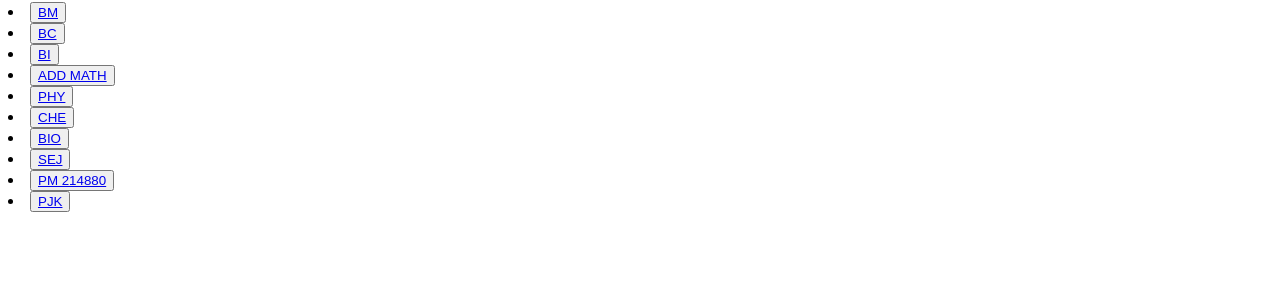
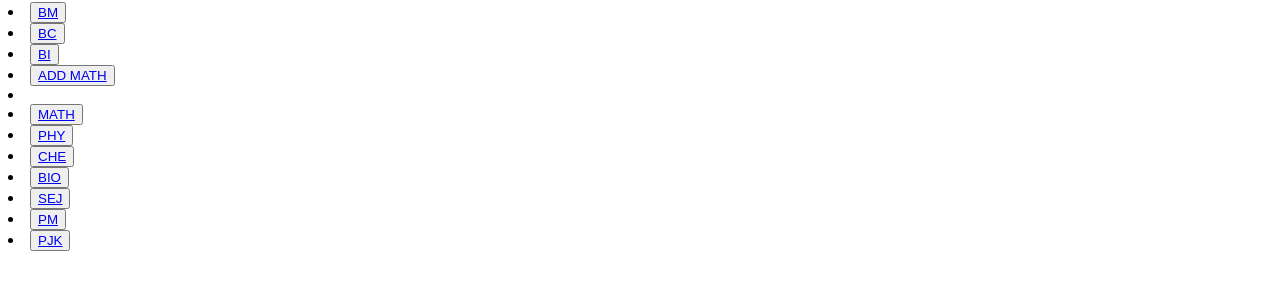
Before and after one commit to ChinHongTan/Online-class-links, a plain HTML site: page index.html in a window 1280 px wide. Shown: the part 422-712 px from the top of the page. Drawn offline with Linux system fonts and the light colour scheme.

Commit message:
Update index.html

```diff
--- a/index.html
+++ b/index.html
@@ -29,7 +29,13 @@
 </li>
 <li>
 <button>
-<a href='https://meet.google.com/lookup/f7uwg3adci'>ADD MATH</a>
+<a href='https://meet.google.com/bvf-xuee-aoq'>ADD MATH</a>
+</button>
+</li>
+<li>
+<li>
+<button>
+<a href='https://meet.google.com/zdf-svbk-sjo'>MATH</a>
 </button>
 </li>
 <li>
@@ -54,7 +60,7 @@
 </li>
 <li>
 <button>
-<a href='https://voovmeeting.com/p/6331637997'>PM 214880</a>
+<a href='https://meet.google.com/jqw-qzhu-vyz'>PM</a>
 </button>
 </li>
 <li>
```
